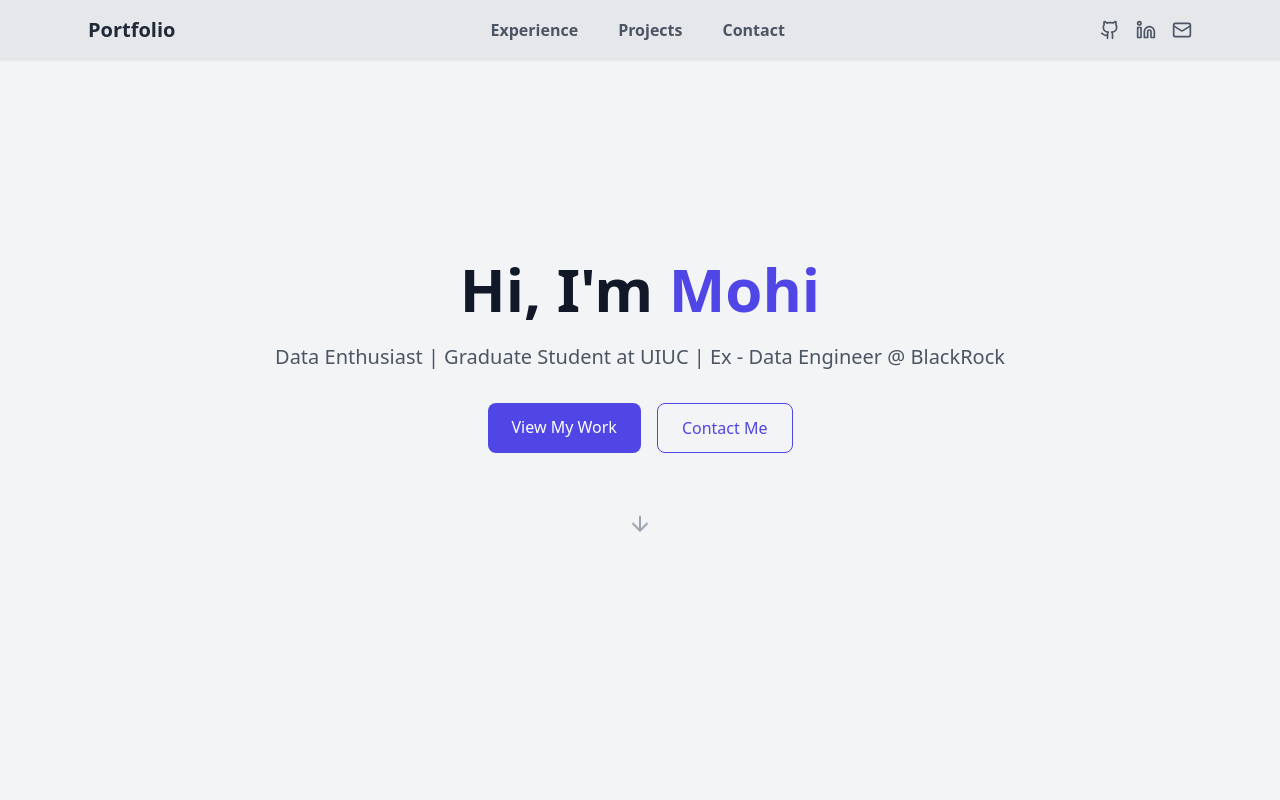
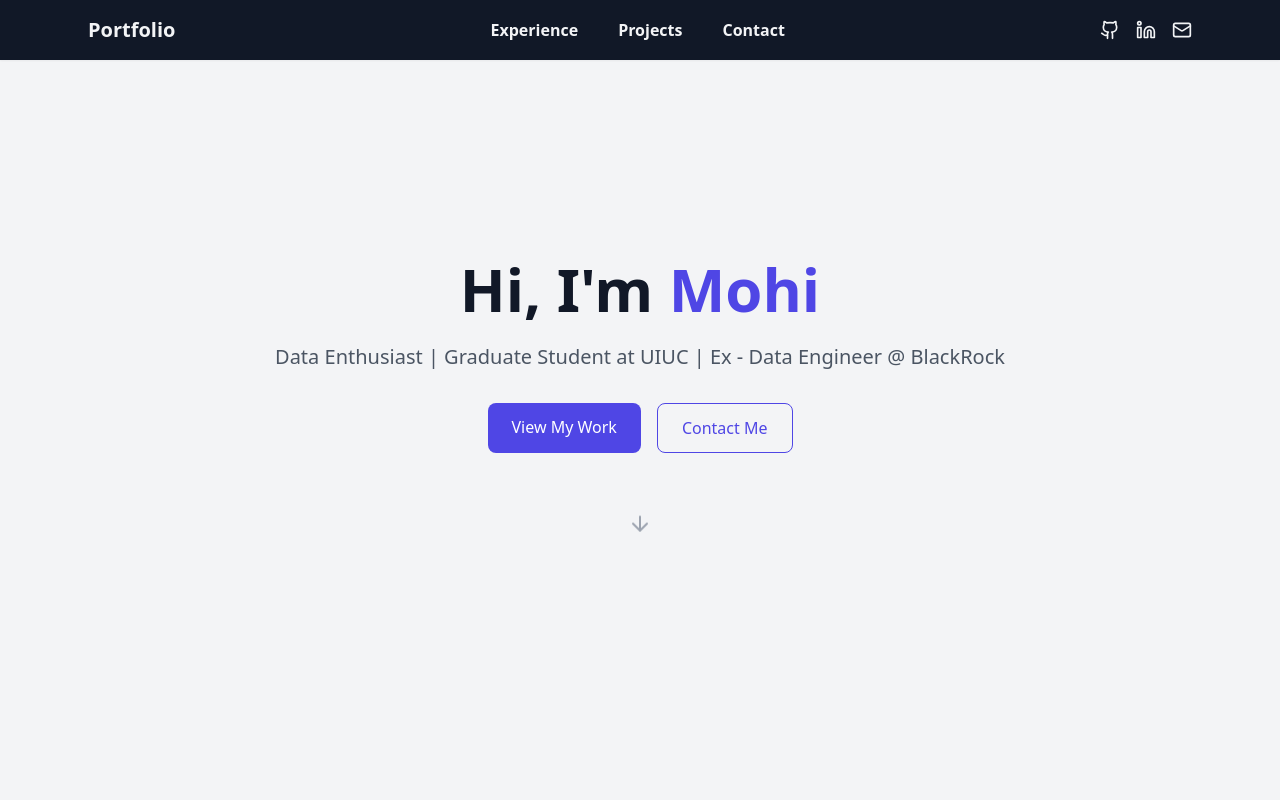
Before and after one commit to mohi-m/mohi-m.github.io, a React (Vite) app: page / in a window 1280 px wide. Shown: the top 800 px of the page. Built offline with nearby package versions, Linux system fonts and the light colour scheme.

Commit message:
Fix text colors

```diff
--- a/src/components/Contact.tsx
+++ b/src/components/Contact.tsx
@@ -58,7 +58,7 @@ export function Contact() {
               type="submit"
               className="w-full px-6 py-3 bg-indigo-600 text-white rounded-lg hover:bg-indigo-700 transition-colors"
             >
-              Send Message [WIP]
+              Send Message
             </button>
           </form>
         </div>
--- a/src/components/Header.tsx
+++ b/src/components/Header.tsx
@@ -2,20 +2,20 @@ import { Github, Linkedin, Mail } from "lucide-react";
 
 export function Header() {
   return (
-    <header className="fixed w-full bg-gray-200 backdrop-blur-sm z-50 shadow-sm">
+    <header className="fixed w-full bg-gray-900 text-white backdrop-blur-sm z-50 shadow-sm">
       <div className="max-w-6xl mx-auto px-4 sm:px-6 py-4">
         <nav className="flex justify-between items-center">
-          <a href="#home" className="text-xl font-bold text-gray-800">
+          <a href="#home" className="text-xl font-bold text-gray-100">
             Portfolio
           </a>
           <div className="flex items-center gap-10">
-            <a href="#experience" className="text-gray-600 hover:text-gray-900 transition-colors font-bold">
+            <a href="#experience" className="text-gray-100 hover:text-gray-400 transition-colors font-bold">
               Experience
             </a>
-            <a href="#projects" className="text-gray-600 hover:text-gray-900 transition-colors font-bold">
+            <a href="#projects" className="text-gray-100 hover:text-gray-400 transition-colors font-bold">
               Projects
             </a>
-            <a href="#contact" className="text-gray-600 hover:text-gray-900 transition-colors font-bold">
+            <a href="#contact" className="text-gray-100 hover:text-gray-400 transition-colors font-bold">
               Contact
             </a>
           </div>
@@ -24,7 +24,7 @@ export function Header() {
               href="https://github.com/mohi-m"
               target="_blank"
               rel="noopener noreferrer"
-              className="text-gray-600 hover:text-gray-900 transition-colors"
+              className="text-gray-100 hover:text-gray-400 transition-colors"
             >
               <Github size={20} />
             </a>
@@ -32,11 +32,11 @@ export function Header() {
               href="https://www.linkedin.com/in/mohi-madhu/"
               target="_blank"
               rel="noopener noreferrer"
-              className="text-gray-600 hover:text-gray-900 transition-colors"
+              className="text-gray-100 hover:text-gray-400 transition-colors"
             >
               <Linkedin size={20} />
             </a>
-            <a href="mailto:mohi2@illinois.edu" className="text-gray-600 hover:text-gray-900 transition-colors">
+            <a href="mailto:mohi2@illinois.edu" className="text-gray-100 hover:text-gray-400 transition-colors">
               <Mail size={20} />
             </a>
           </div>
```
